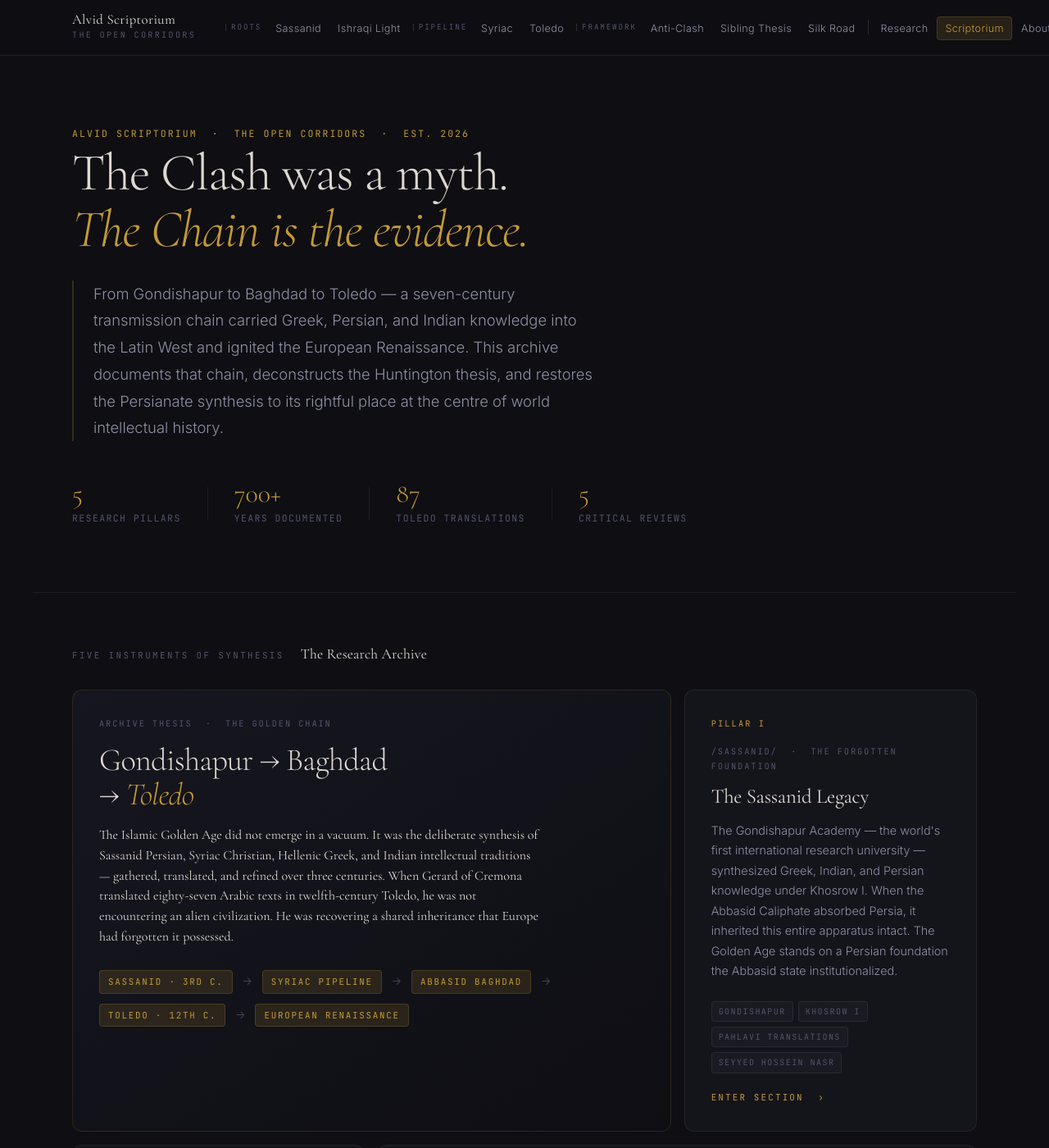
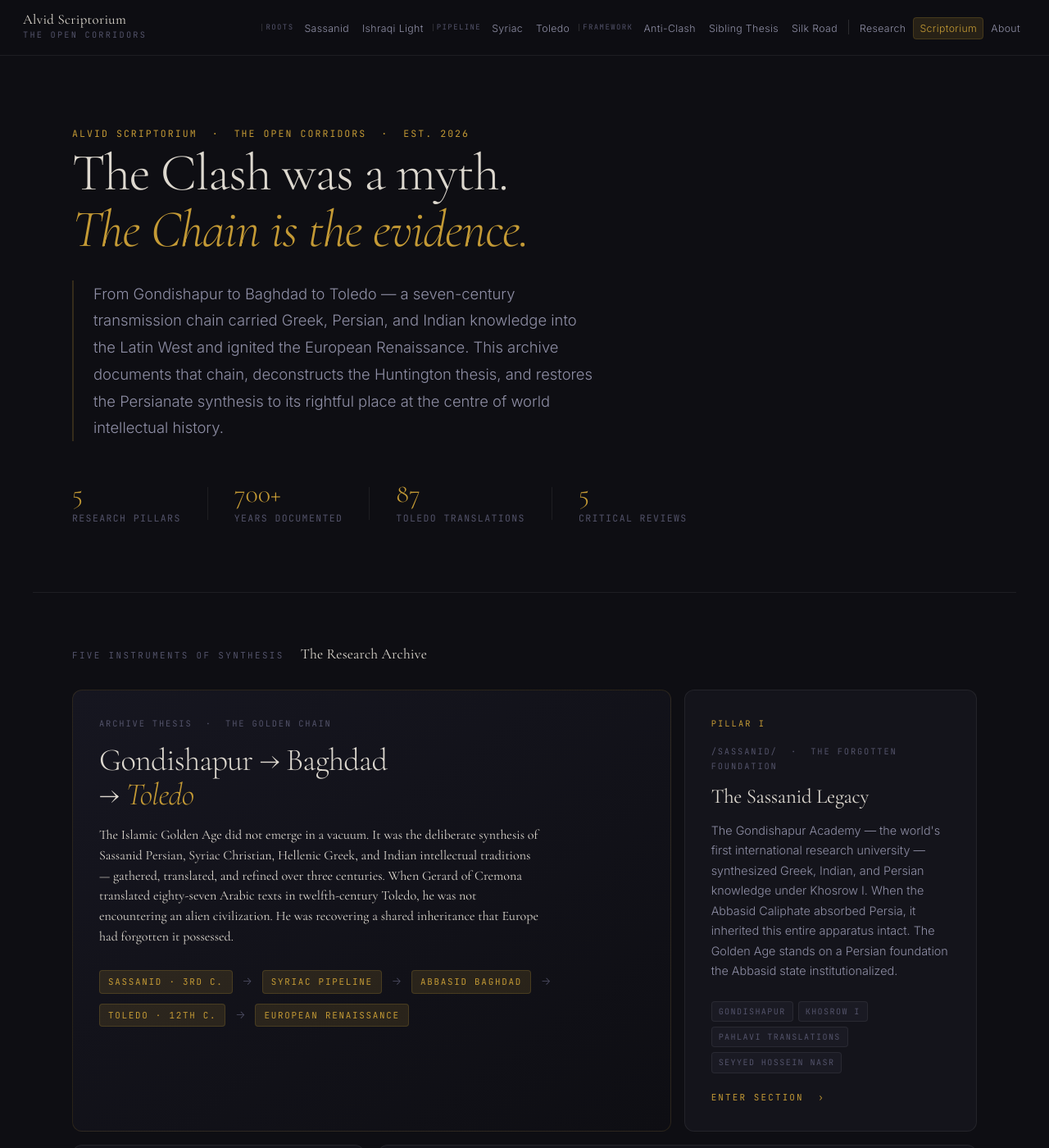
Before and after one commit to Political-Theology-Archive/geopolitical-synthesis, a Jekyll site: the page built from index.html, in a window 1280 px wide and 1400 px high. Shown: the whole window at 82% size. Built offline with Jekyll 4.4.1, drawn with Linux system fonts in a browser that asks for light colours.

Commit message:
Fix nav overflow — About link no longer clipped
Nav inner: max-width 1440px (up from 1200px), padding 28px (down from 48px),
gap 16px (down from 32px). Nav links: padding 5px 7px, font-size 0.77rem.
Zone labels: tighter letter-spacing and padding. All items now fully visible
on 1280-1440px laptop viewports.

Co-Authored-By: Claude Sonnet 4.6 <noreply@anthropic.com>

```diff
--- a/assets/css/main.css
+++ b/assets/css/main.css
@@ -98,14 +98,14 @@ h1, h2, h3, h4, h5, h6 {
 }
 
 .pta-nav-inner {
-  max-width: var(--wide-w);
+  max-width: 1440px;
   margin: 0 auto;
-  padding: 0 48px;
+  padding: 0 28px;
   height: 100%;
   display: flex;
   align-items: center;
   justify-content: space-between;
-  gap: 32px;
+  gap: 16px;
 }
 
 .pta-nav-logo {
@@ -139,8 +139,8 @@ h1, h2, h3, h4, h5, h6 {
 
 .pta-nav-link {
   position: relative;
-  padding: 6px 9px;
-  font-size: 0.79rem;
+  padding: 5px 7px;
+  font-size: 0.77rem;
   font-weight: 300;
   letter-spacing: 0.03em;
   color: var(--text-mid);
@@ -152,8 +152,8 @@ h1, h2, h3, h4, h5, h6 {
   content: '';
   position: absolute;
   bottom: 2px;
-  left: 9px;
-  right: 9px;
+  left: 7px;
+  right: 7px;
   height: 1px;
   background: var(--gold);
   transform: scaleX(0);
@@ -185,15 +185,15 @@ h1, h2, h3, h4, h5, h6 {
 
 /* Nav zones */
 .pta-nav-zone {
-  font-size: 0.58rem;
-  letter-spacing: 0.2em;
-  text-transform: uppercase;
-  color: var(--text-dim);
-  padding: 0 6px;
+  font-size: 0.56rem;
+  letter-spacing: 0.16em;
+  text-transform: uppercase;
+  color: var(--text-dim);
+  padding: 0 4px;
   pointer-events: none;
   user-select: none;
   border-left: 1px solid var(--border-mid);
-  margin-left: 4px;
+  margin-left: 2px;
   line-height: 1;
   align-self: center;
 }
```
